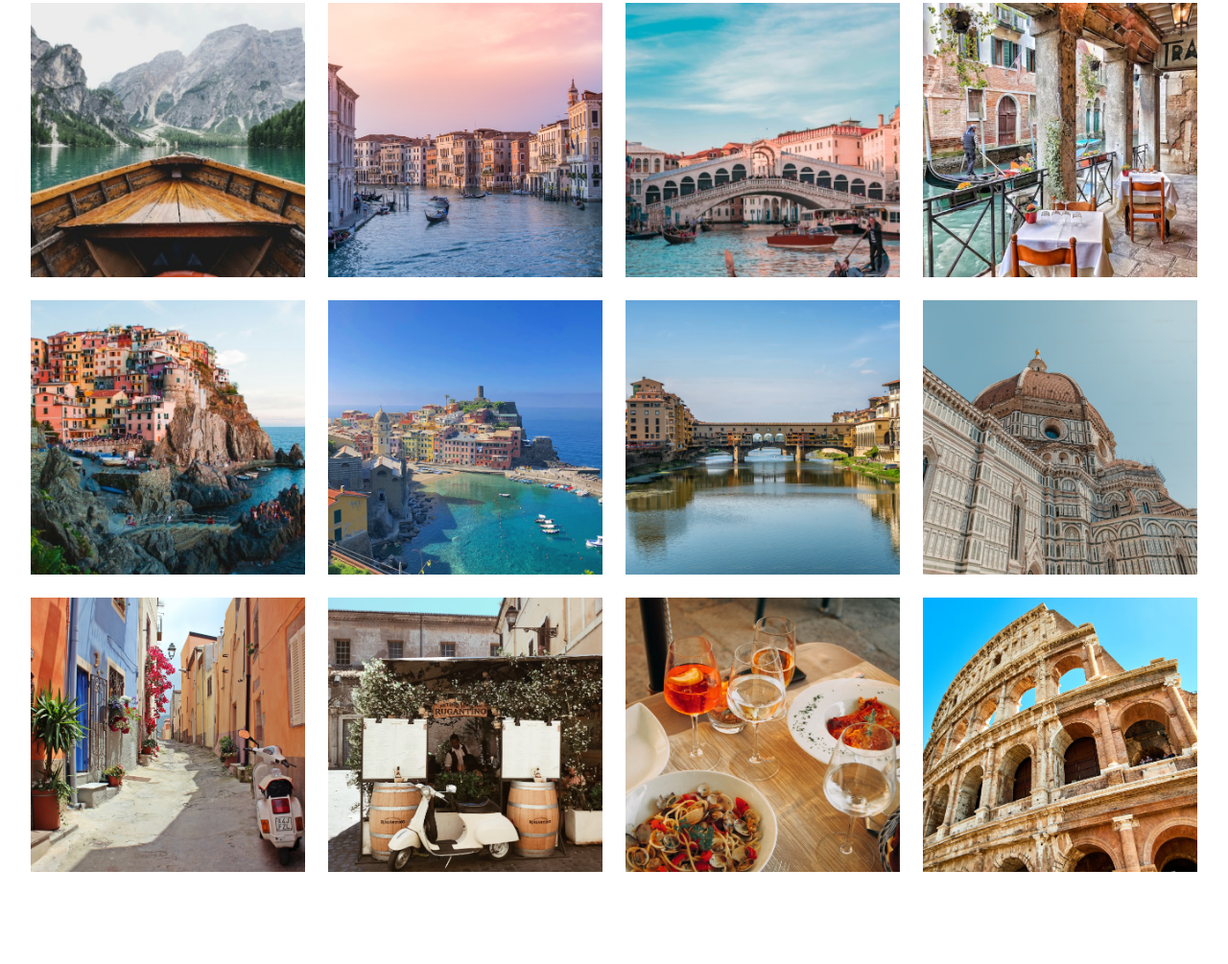
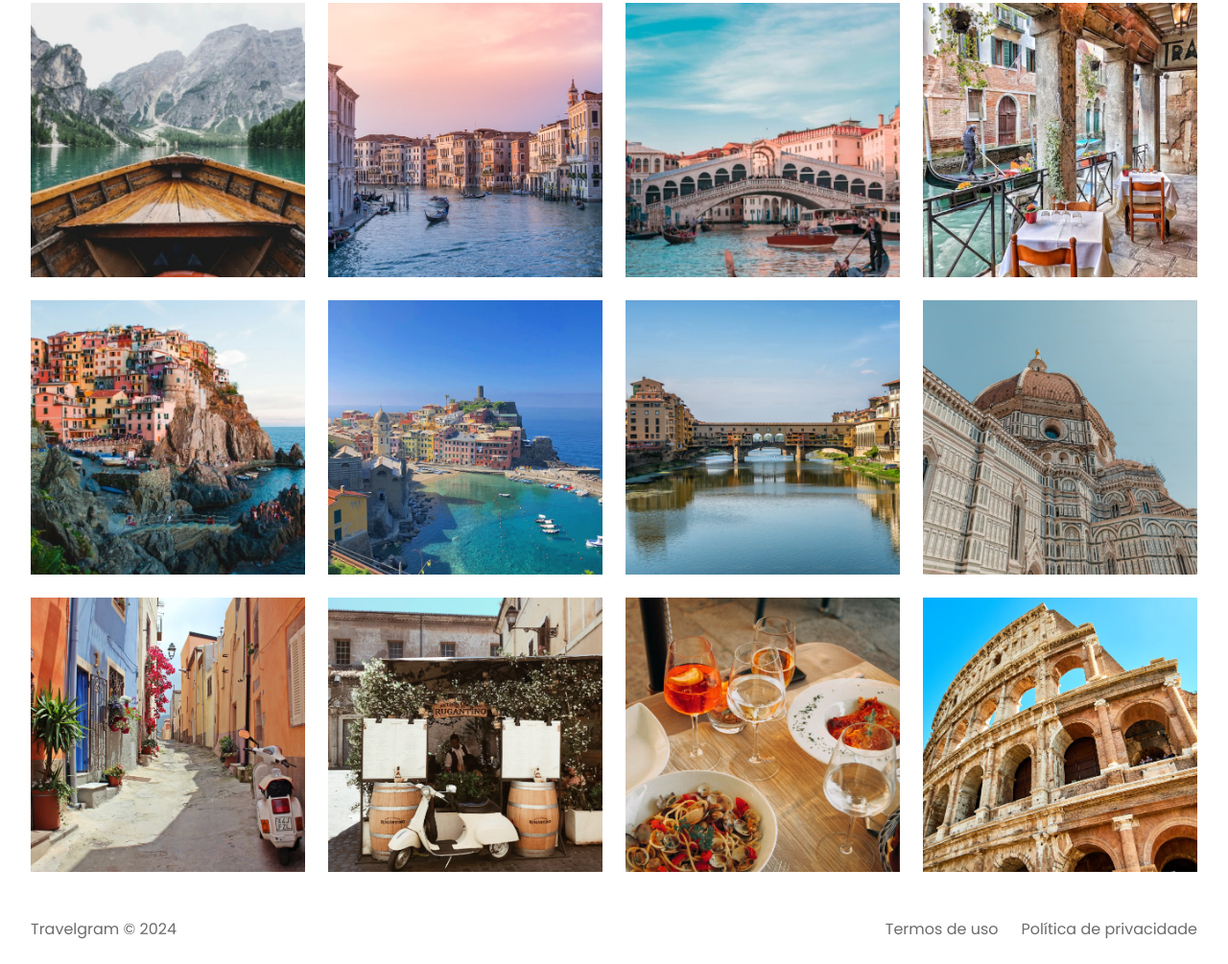
Before and after one commit to guilhermecrf/03-peril-de-viagens-02, a plain HTML site: page index.html in a window 1280 px wide. Shown: the part 357-1362 px from the top of the page at 96% size. Before the commit the page ends 1290 px from the top, so only its background shows below. Drawn offline with Linux system fonts and the light colour scheme.

Commit message:
footer session ended

```diff
--- a/index.html
+++ b/index.html
@@ -110,5 +110,11 @@
     <img src="assets/imgages/image12.png"
     alt="Imagem generica de viagem" />
   </main>
+
+  <footer class="container-space">
+    <a href="#"><span>Travelgram &copy; 2024</span></a>
+    <a href="#"><span>Termos de uso</span></a>
+    <a href="#"><span>Política de privacidade</span></a>
+  </footer>
 </body>
 </html>
--- /dev/null
+++ b/styles/footer.css
@@ -0,0 +1,10 @@
+footer {
+  display: flex;
+  gap: 1.5rem;
+
+  padding-block: 1.5rem;
+}
+
+footer a:nth-child(1) {
+  margin-right: auto;
+}
--- a/styles/index.css
+++ b/styles/index.css
@@ -2,3 +2,4 @@
 @import url(nav.css);
 @import url(header.css);
 @import url(main.css);
+@import url(footer.css);
```
